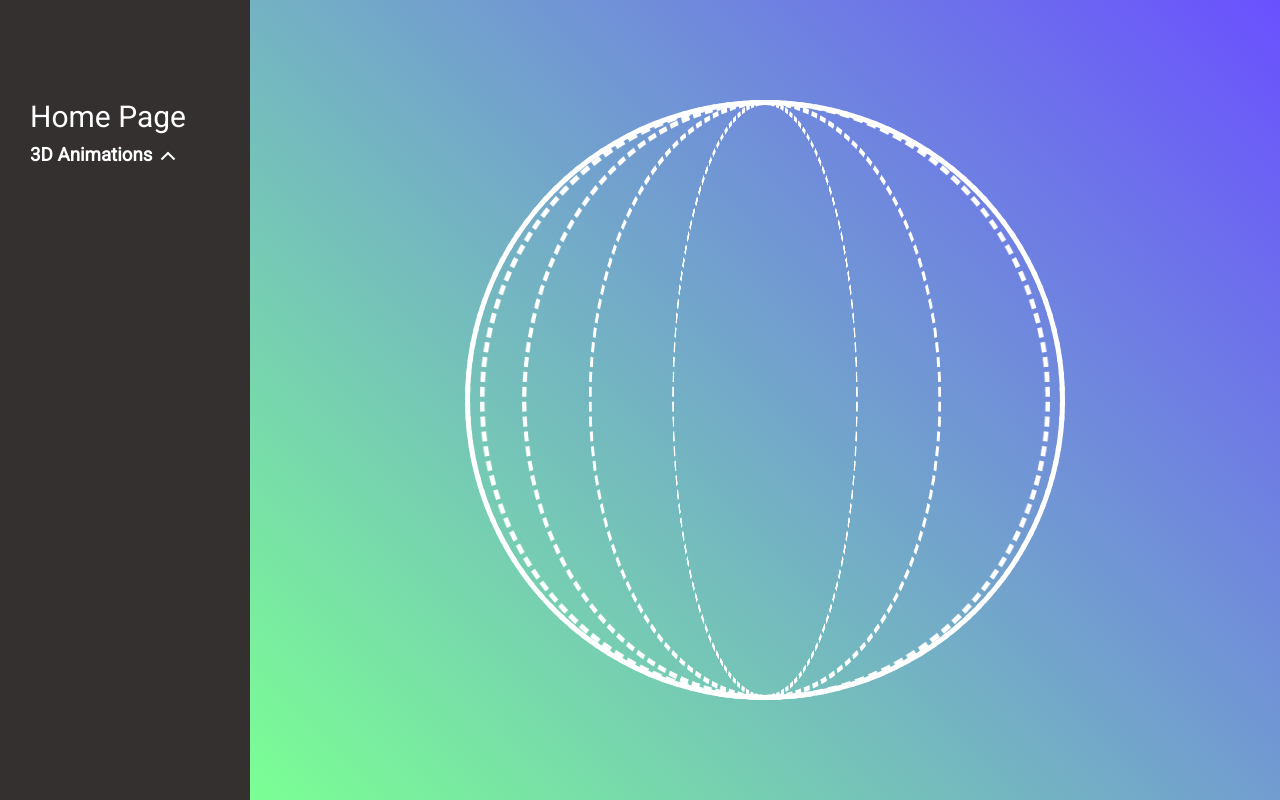
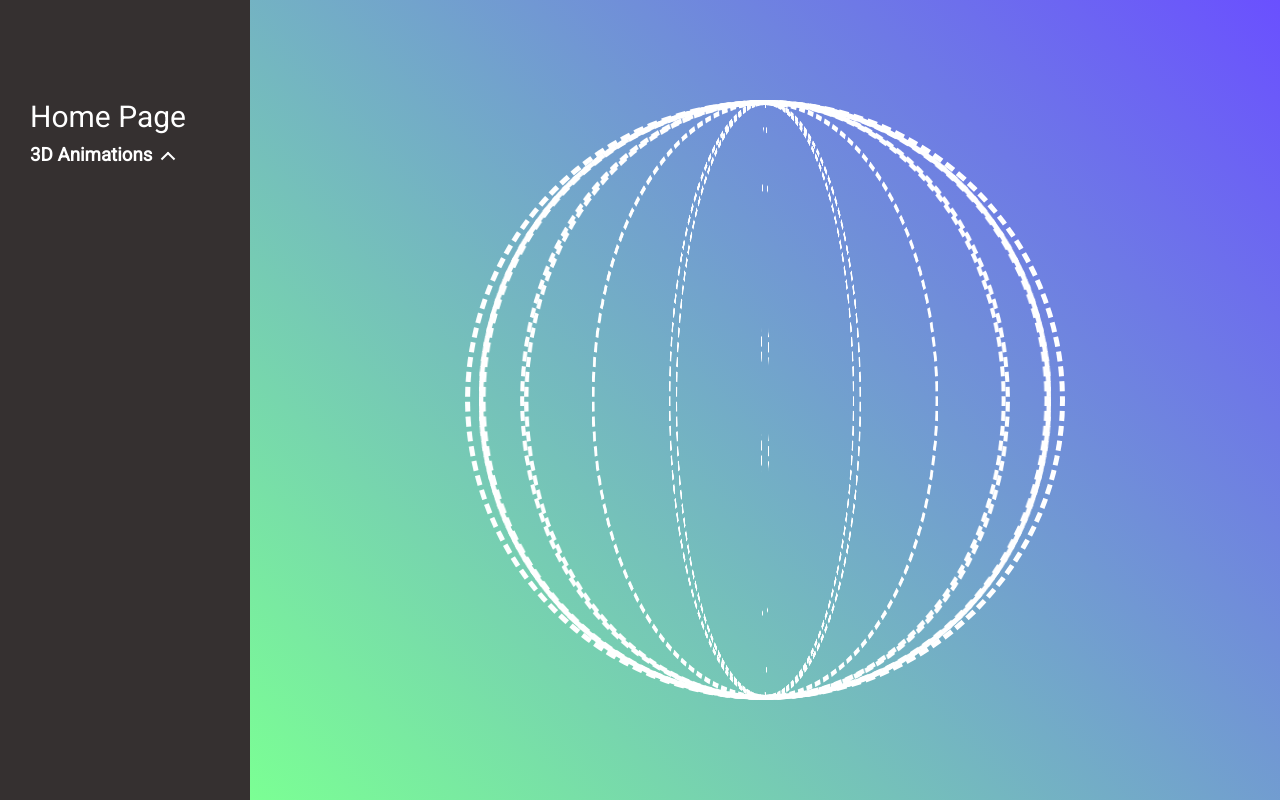
Before and after one commit to centek134/animations, a React (Create React App) app: page /3d-animations/sphere in a window 1280 px wide. Built offline with nearby package versions, Linux system fonts and the light colour scheme; a web font is replaced by a local one.

Commit message:
css changes now our shpere is super duper 3d and rotates

```diff
--- a/src/assets/scss/containers/3d_animations/Sphere/Sphere.css
+++ b/src/assets/scss/containers/3d_animations/Sphere/Sphere.css
@@ -6,13 +6,15 @@
   display: flex;
   align-items: center;
   justify-content: center;
-  transform-style: preserve-3d;
 }
 .wrapper_sphere .sphere {
   position: relative;
   width: 600px;
   height: 600px;
   transform-style: preserve-3d;
+  background-color: transparent;
+  -webkit-animation: rotate ease-in 20s infinite;
+          animation: rotate ease-in 20s infinite;
 }
 .wrapper_sphere .sphere .circle {
   position: absolute;
@@ -22,7 +24,6 @@
   height: 100%;
   border: 5px #fff dashed;
   border-radius: 50%;
-  transform-style: preserve-3d;
 }
 .wrapper_sphere .sphere .circle.c_2 {
   transform: rotateY(18deg);
@@ -53,4 +54,20 @@
 }
 .wrapper_sphere .sphere .circle.c_10 {
   transform: rotateY(180deg);
+}
+@-webkit-keyframes rotate {
+  0% {
+    transform: rotateY(-120deg);
+  }
+  100% {
+    transform: rotateY(360deg);
+  }
+}
+@keyframes rotate {
+  0% {
+    transform: rotateY(-120deg);
+  }
+  100% {
+    transform: rotateY(360deg);
+  }
 }/*# sourceMappingURL=Sphere.css.map */
--- a/src/assets/scss/containers/3d_animations/Sphere/Sphere.scss
+++ b/src/assets/scss/containers/3d_animations/Sphere/Sphere.scss
@@ -6,12 +6,13 @@
     display: flex;
     align-items: center;
     justify-content: center;
-    transform-style: preserve-3d;
     .sphere{
         position: relative;
         width: 600px;
         height: 600px;
         transform-style: preserve-3d;
+        background-color: transparent;
+        animation: rotate ease-in 20s infinite;
         .circle{
             position: absolute;
             top: 0;
@@ -20,7 +21,6 @@
             height: 100%;
             border: 5px #fff dashed;
             border-radius: 50%;
-            transform-style: preserve-3d;
         }
         .circle.c_2{
             transform: rotateY(18deg);
@@ -53,4 +53,12 @@
             transform: rotateY(180deg);
         }
     }
+    @keyframes rotate {
+        0%{
+            transform: rotateY(-120deg);
+        }
+        100%{
+            transform: rotateY(360deg);
+        }
+    }
 }
```
Also changed, not shown: 1 other file (tests, documents, lock files or other folders).
